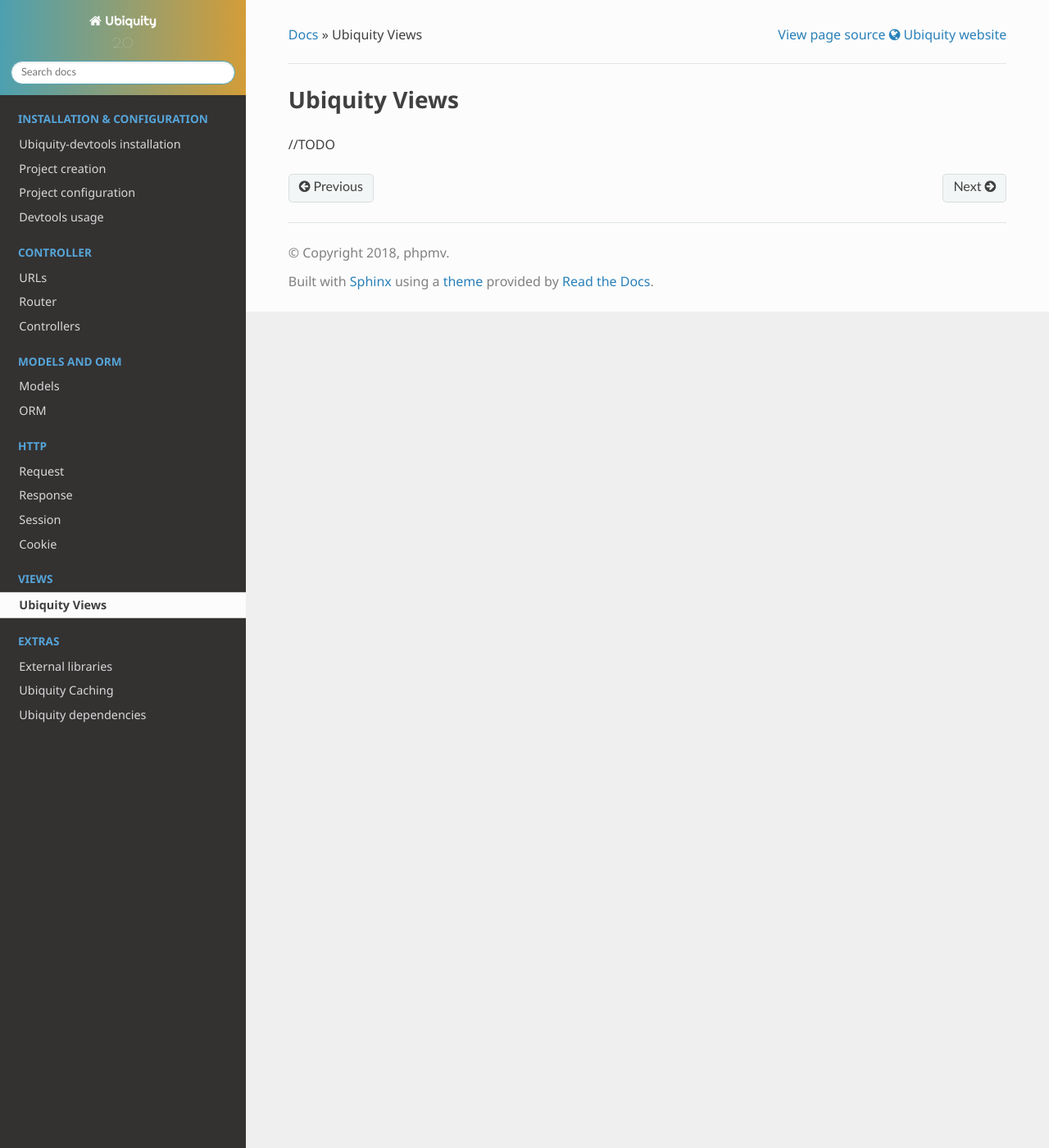
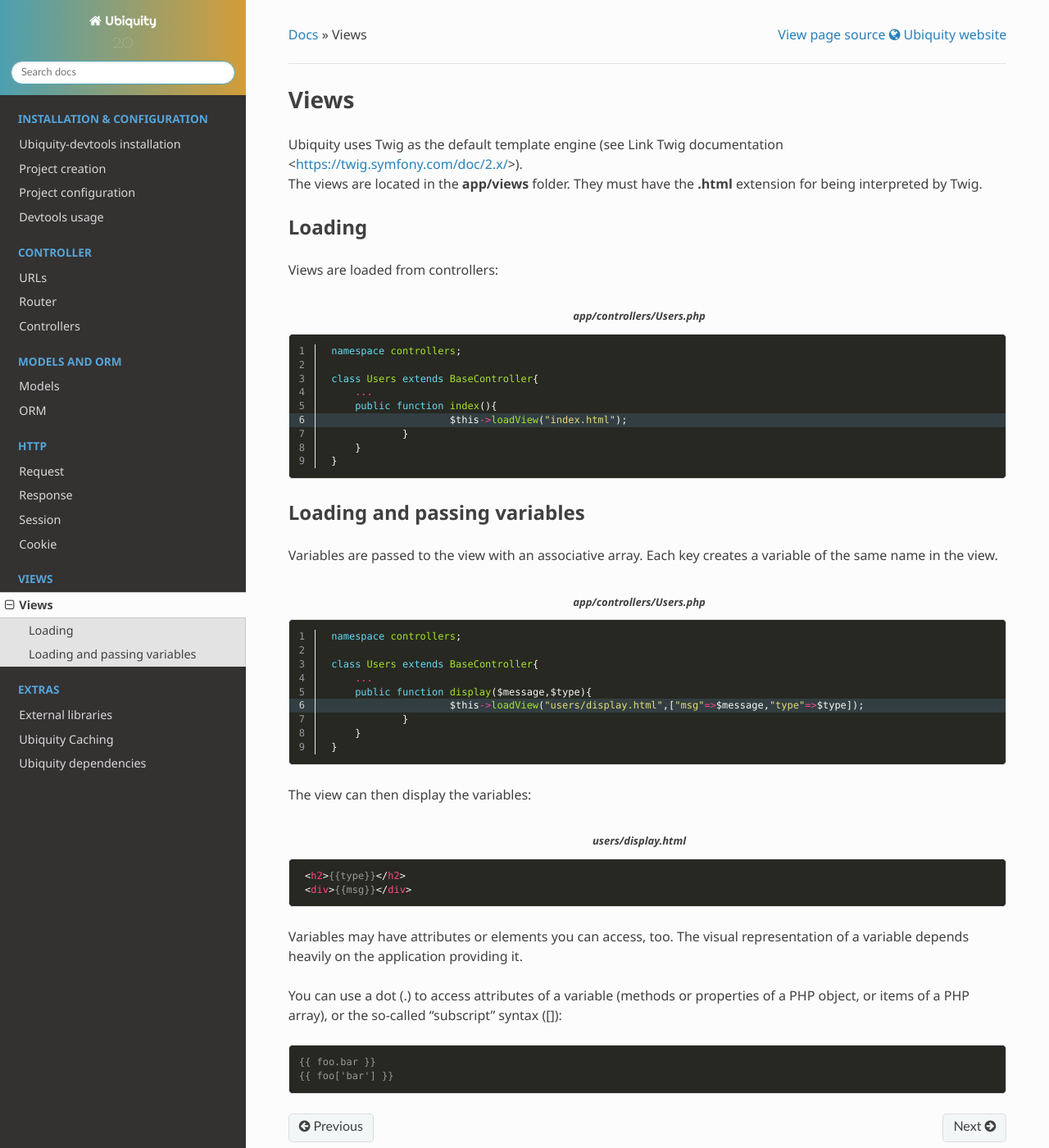
Before and after one commit to phpMv/ubiquity, a Sphinx documentation site: the page built from docs/view/index.rst, in a window 1280 px wide and 1400 px high. Shown: the whole window at 82% size. Built offline with Sphinx 7.4.7 and the Read the Docs theme 2.0.0, drawn with Linux system fonts in a browser that asks for light colours.

Commit message:
view doc started

```diff
--- a/docs/view/index.rst
+++ b/docs/view/index.rst
@@ -1,3 +1,63 @@
-Ubiquity Views
+Views
 ==============
-//TODO
+.. |br| raw:: html
+
+   <br />
+
+Ubiquity uses Twig as the default template engine (see Link Twig documentation <https://twig.symfony.com/doc/2.x/>). |br|
+The views are located in the **app/views** folder. They must have the **.html** extension for being interpreted by Twig.
+
+Loading
+-------
+Views are loaded from controllers:
+
+.. code-block:: php
+   :linenos:
+   :caption: app/controllers/Users.php
+   :emphasize-lines: 6
+
+    namespace controllers;
+
+    class Users extends BaseController{
+    	...
+    	public function index(){
+    			$this->loadView("index.html");
+    		}
+    	}
+    }
+
+Loading and passing variables
+-----------------------------
+Variables are passed to the view with an associative array. Each key creates a variable of the same name in the view.
+
+.. code-block:: php
+   :linenos:
+   :caption: app/controllers/Users.php
+   :emphasize-lines: 6
+
+    namespace controllers;
+
+    class Users extends BaseController{
+    	...
+    	public function display($message,$type){
+    			$this->loadView("users/display.html",["msg"=>$message,"type"=>$type]);
+    		}
+    	}
+    }
+
+The view can then display the variables:
+
+.. code-block:: html
+   :caption: users/display.html
+
+    <h2>{{type}}</h2>
+    <div>{{msg}}</div>
+
+Variables may have attributes or elements you can access, too. The visual representation of a variable depends heavily on the application providing it.
+
+You can use a dot (.) to access attributes of a variable (methods or properties of a PHP object, or items of a PHP array), or the so-called "subscript" syntax ([]):
+
+.. code-block:: html
+
+    {{ foo.bar }}
+    {{ foo['bar'] }}
```
